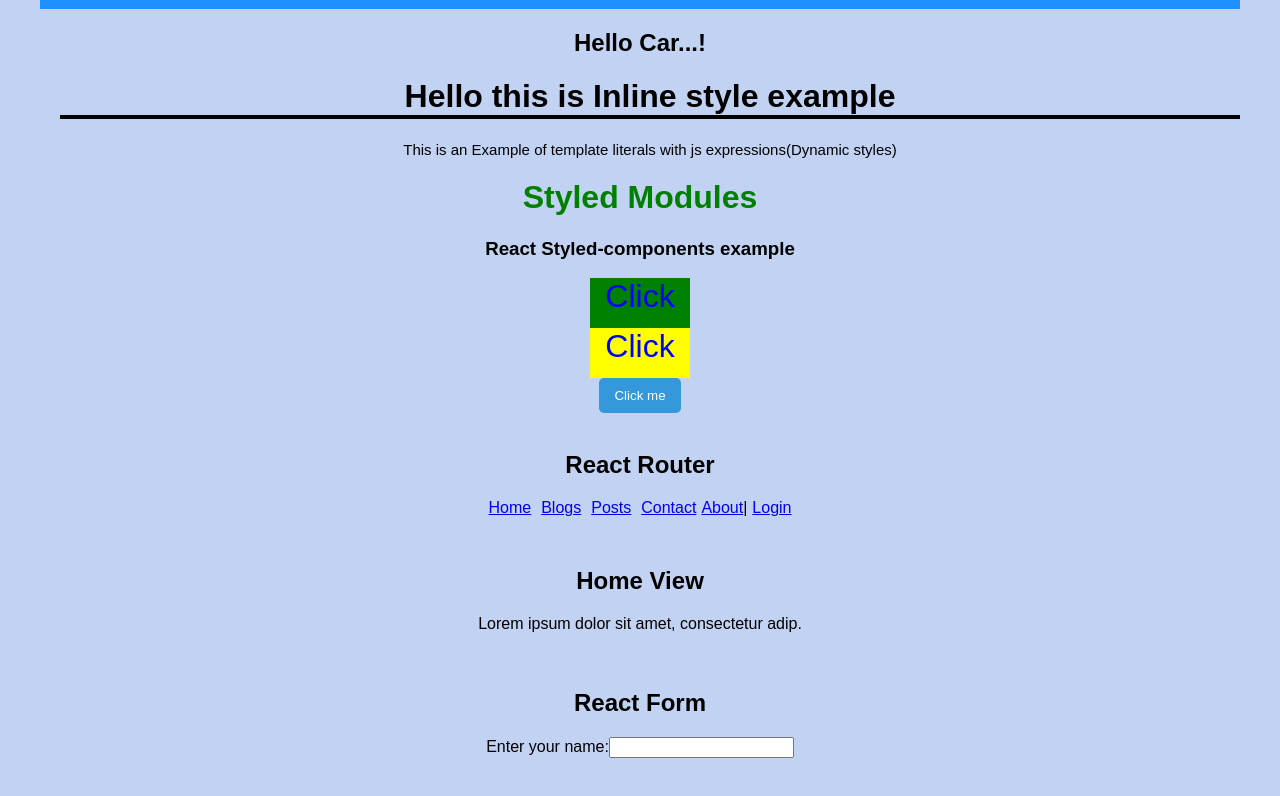
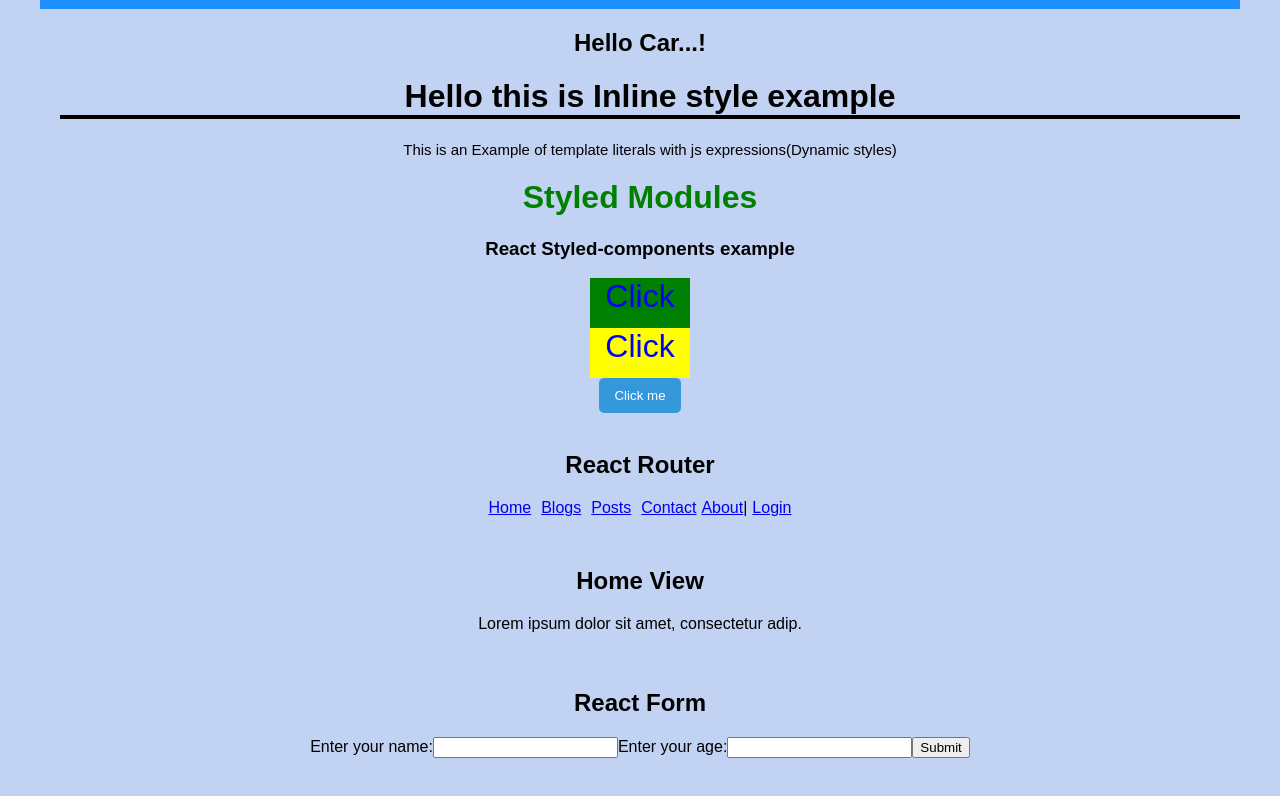
Before and after one commit to abhinav2697/reactjs-learning, a React (Create React App) app: page / in a window 1280 px wide. Shown: the part 6814-7610 px from the top of the page. Built offline with nearby package versions, Linux system fonts and the light colour scheme; no server answers.

Commit message:
Updated Form.jsx

```diff
--- a/src/components/Form/Form.jsx
+++ b/src/components/Form/Form.jsx
@@ -1,10 +1,41 @@
-import React from "react";
+import React, { useState } from "react";
 const Form = () => {
+    const [name, setName] = useState("");
+    const [age, setAge] = useState("");
+    const [inputs, setInputs] = useState({});
+
+
+    const handleSubmit = (e) => {
+        e.preventDefault();
+        // console.log(`The name you entered is ${name}`);
+        console.log(inputs);
+
+    }
+    const handleChange = (event) => {
+        const name = event.target.value;
+        const value = event.target.value;
+        setInputs(values => ({ ...values, [name]: value }));
+    }
     return (
-        <form>
+        <form onSubmit={handleSubmit}>
             <label>Enter your name:
-            <input type="text" />
+                <input
+                    type="text"
+                    name="username"
+                    value={inputs.username||""}
+                    // onChange={(e)=>setName(e.target.value)}
+                    onChange={handleChange}
+                />
             </label>
+            <label>Enter your age:
+                <input
+                    type="number"
+                    value={inputs.age||""}
+                    // onChange={(e)=>setAge(e.target.value)}
+                    onChange={handleChange}
+                />
+            </label>
+            <input type="submit"/>
         </form>
     )
 }
```
